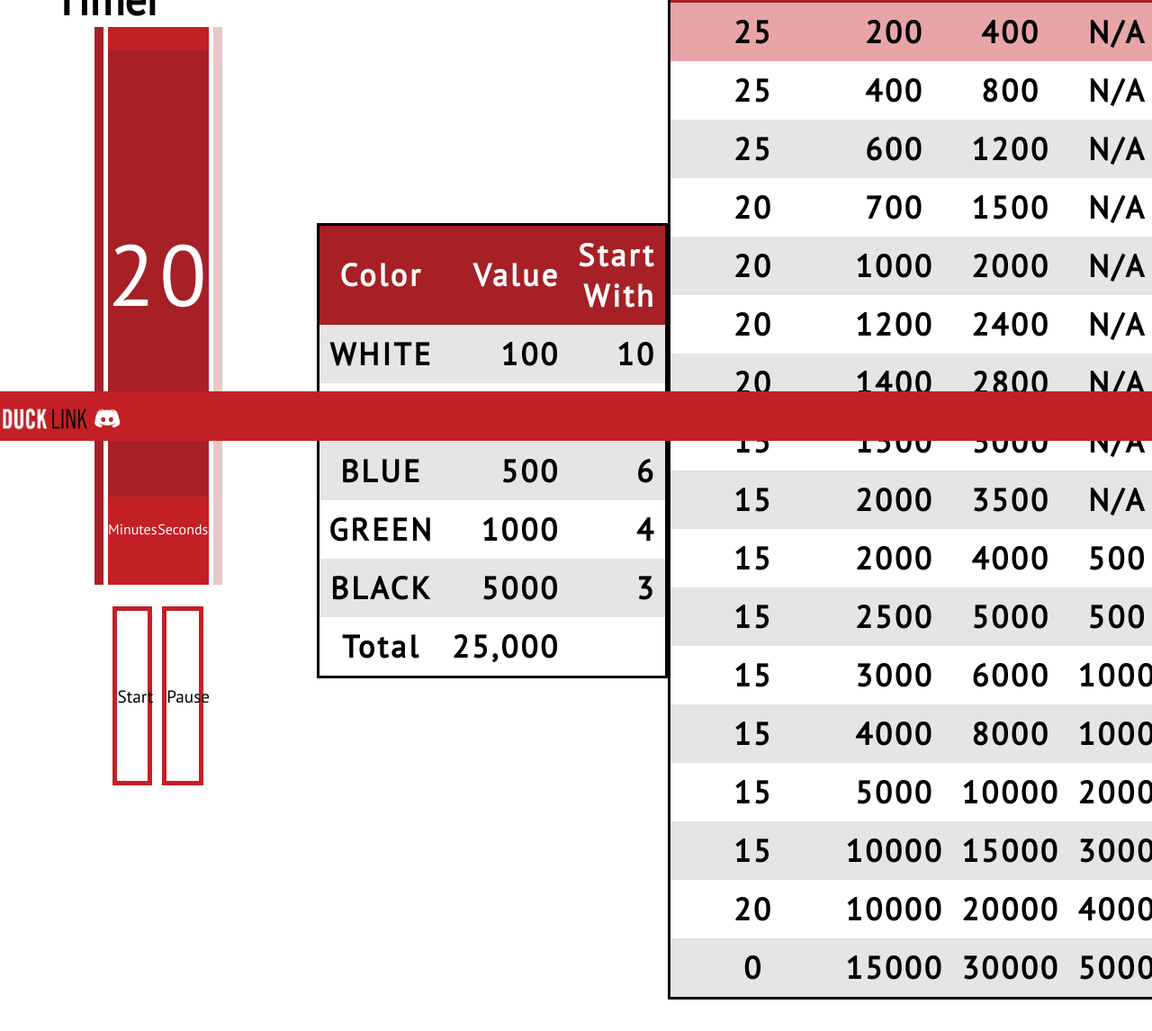
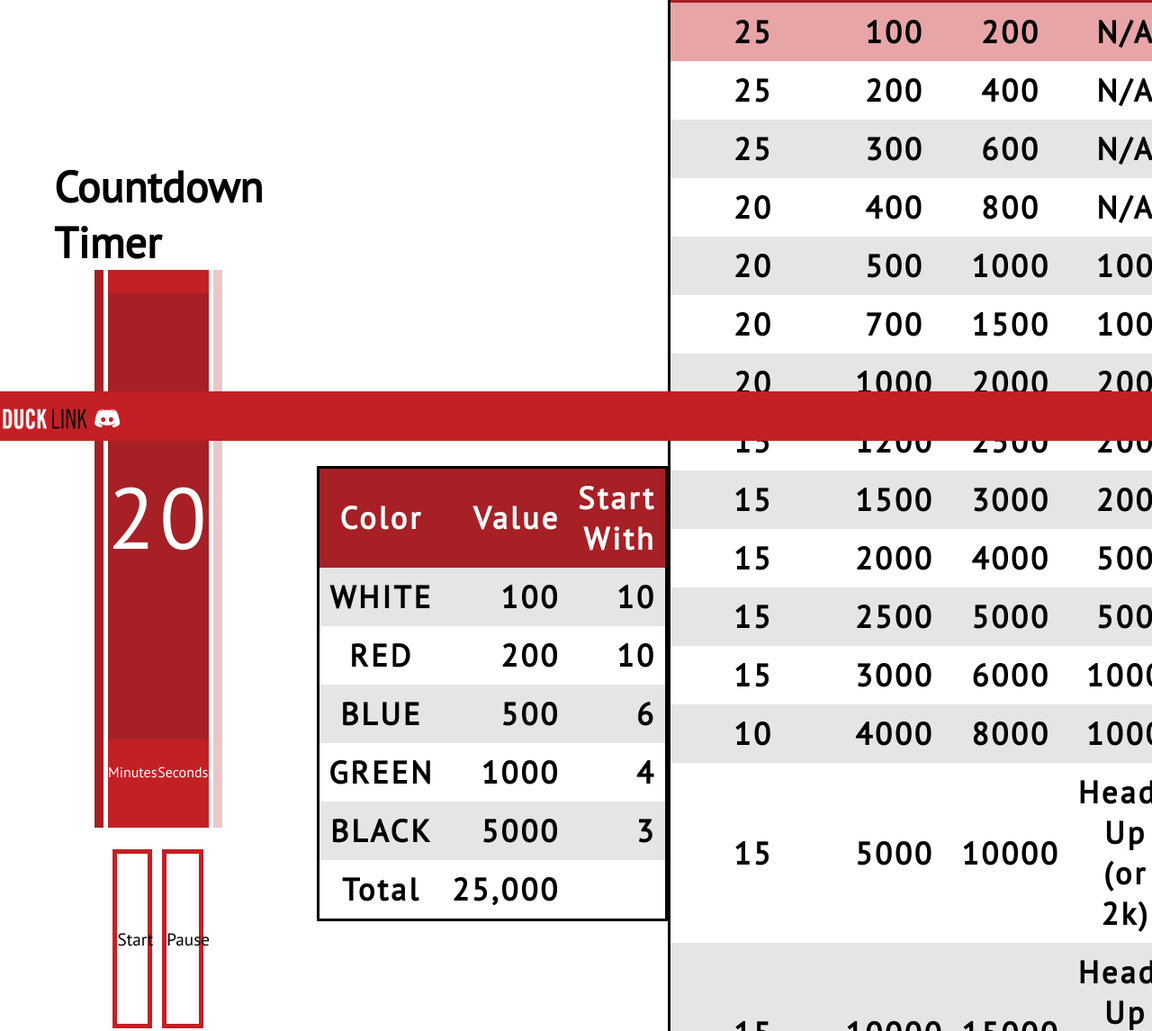
Before and after one commit to stevenspokerclub/tournament-website, a plain HTML site: page index.html in a window 1280 px wide. Shown: the part 310-1456 px from the top of the page at 90% size. Drawn offline with Linux system fonts and the light colour scheme.

Commit message:
Revert "Change to omaha blinds"
This reverts commit ea4de1568d92d0c5bd4998936aa0708dfb758507.

```diff
--- a/index.html
+++ b/index.html
@@ -94,57 +94,57 @@
         </tr>
         <tr id="blinds-table-start">
           <th>25</th>
+          <th>100</th>
+          <th>200</th>
+          <th>N/A</th>
+        </tr>
+        <tr>
+          <th>25</th>
           <th>200</th>
           <th>400</th>
           <th>N/A</th>
         </tr>
         <tr>
           <th>25</th>
+          <th>300</th>
+          <th>600</th>
+          <th>N/A</th>
+        </tr>
+        <tr>
+          <th>20</th>
           <th>400</th>
           <th>800</th>
           <th>N/A</th>
         </tr>
         <tr>
-          <th>25</th>
-          <th>600</th>
-          <th>1200</th>
-          <th>N/A</th>
+          <th>20</th>
+          <th>500</th>
+          <th>1000</th>
+          <th>100</th>
         </tr>
         <tr>
           <th>20</th>
           <th>700</th>
           <th>1500</th>
-          <th>N/A</th>
+          <th>100</th>
         </tr>
         <tr>
           <th>20</th>
           <th>1000</th>
           <th>2000</th>
-          <th>N/A</th>
+          <th>200</th>
         </tr>
         <tr>
-          <th>20</th>
+          <th>15</th>
           <th>1200</th>
-          <th>2400</th>
-          <th>N/A</th>
-        </tr>
-        <tr>
-          <th>20</th>
-          <th>1400</th>
-          <th>2800</th>
-          <th>N/A</th>
+          <th>2500</th>
+          <th>200</th>
         </tr>
         <tr>
           <th>15</th>
           <th>1500</th>
           <th>3000</th>
-          <th>N/A</th>
-        </tr>
-        <tr>
-          <th>15</th>
-          <th>2000</th>
-          <th>3500</th>
-          <th>N/A</th>
+          <th>200</th>
         </tr>
         <tr>
           <th>15</th>
@@ -165,7 +165,7 @@
           <th>1000</th>
         </tr>
         <tr>
-          <th>15</th>
+          <th>10</th>
           <th>4000</th>
           <th>8000</th>
           <th>1000</th>
@@ -174,25 +174,25 @@
           <th>15</th>
           <th>5000</th>
           <th>10000</th>
-          <th>2000</th>
+          <th>Heads Up (or 2k)</th>
         </tr>
         <tr>
           <th>15</th>
           <th>10000</th>
           <th>15000</th>
-          <th>3000</th>
+          <th>Heads Up (or 3k)</th>
         </tr>
         <tr>
           <th>20</th>
           <th>10000</th>
           <th>20000</th>
-          <th>4000</th>
+          <th>Heads Up (or 4k)</th>
         </tr>
         <tr>
           <th>0</th>
           <th>15000</th>
           <th>30000</th>
-          <th>5000</th>
+          <th>Heads Up (bruh what)</th>
         </tr>
       </table>
     </div>
```
